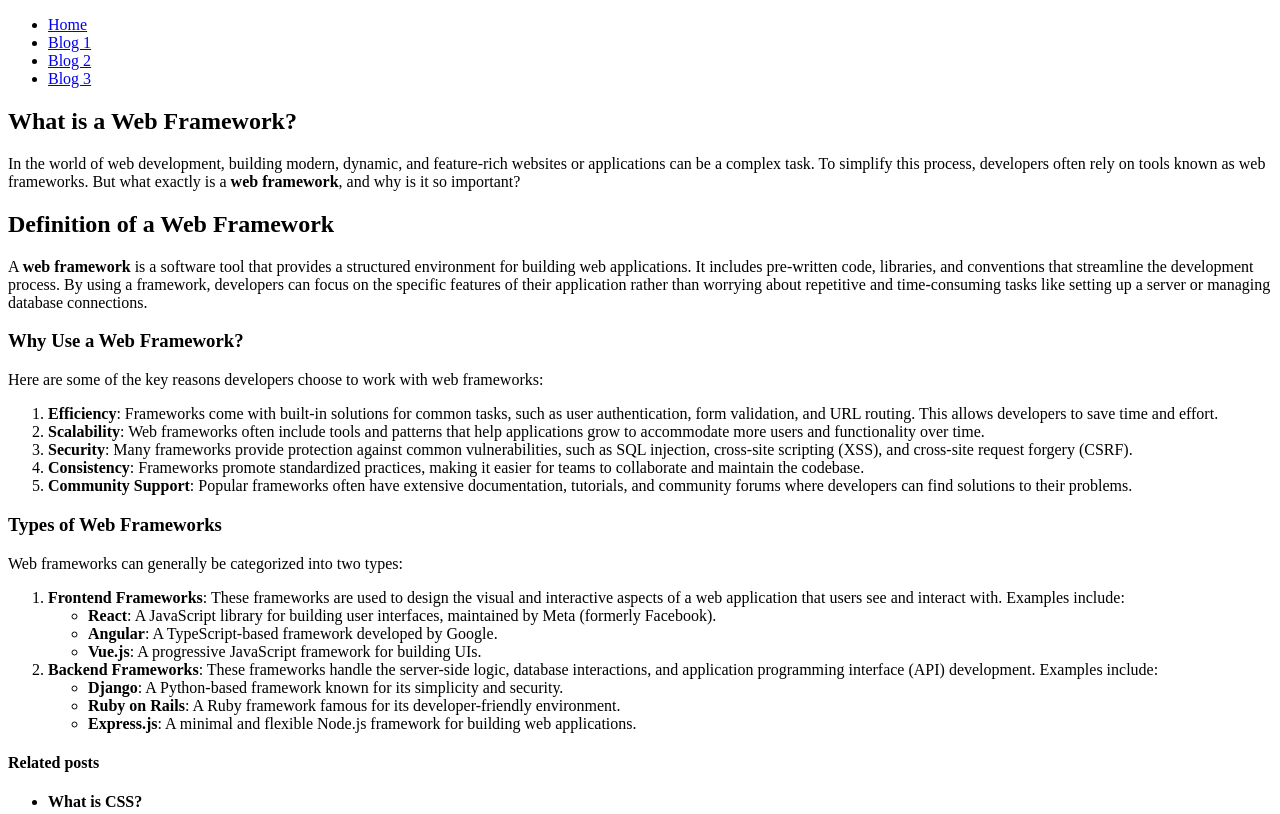
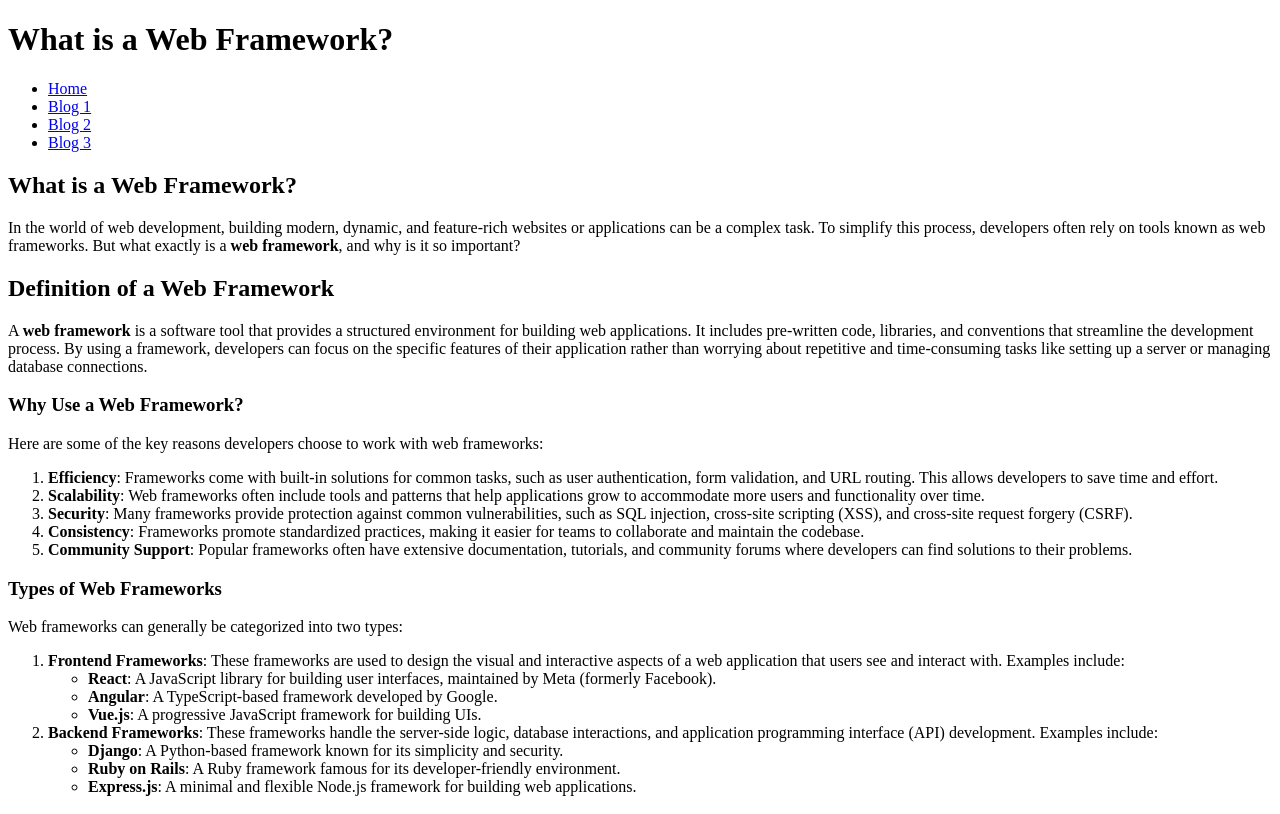
Before and after one commit to Reyhern/HTML, a plain HTML site: page blog-three.html in a window 1280 px wide. Shown: the top 814 px of the page. Drawn offline with Linux system fonts and the light colour scheme.

Commit message:
Update blog-three.html
line 12 edited

```diff
--- a/blog-three.html
+++ b/blog-three.html
@@ -8,6 +8,8 @@
 <body>
 
     <header>
+
+        <h1>What is a Web Framework?</h1>
 
         <nav>
 
@@ -28,7 +30,7 @@
 
             <header>
 
-                <h1>What is a Web Framework?</h1>
+                <h2>What is a Web Framework?</h2>
 
             </header>
 
```
